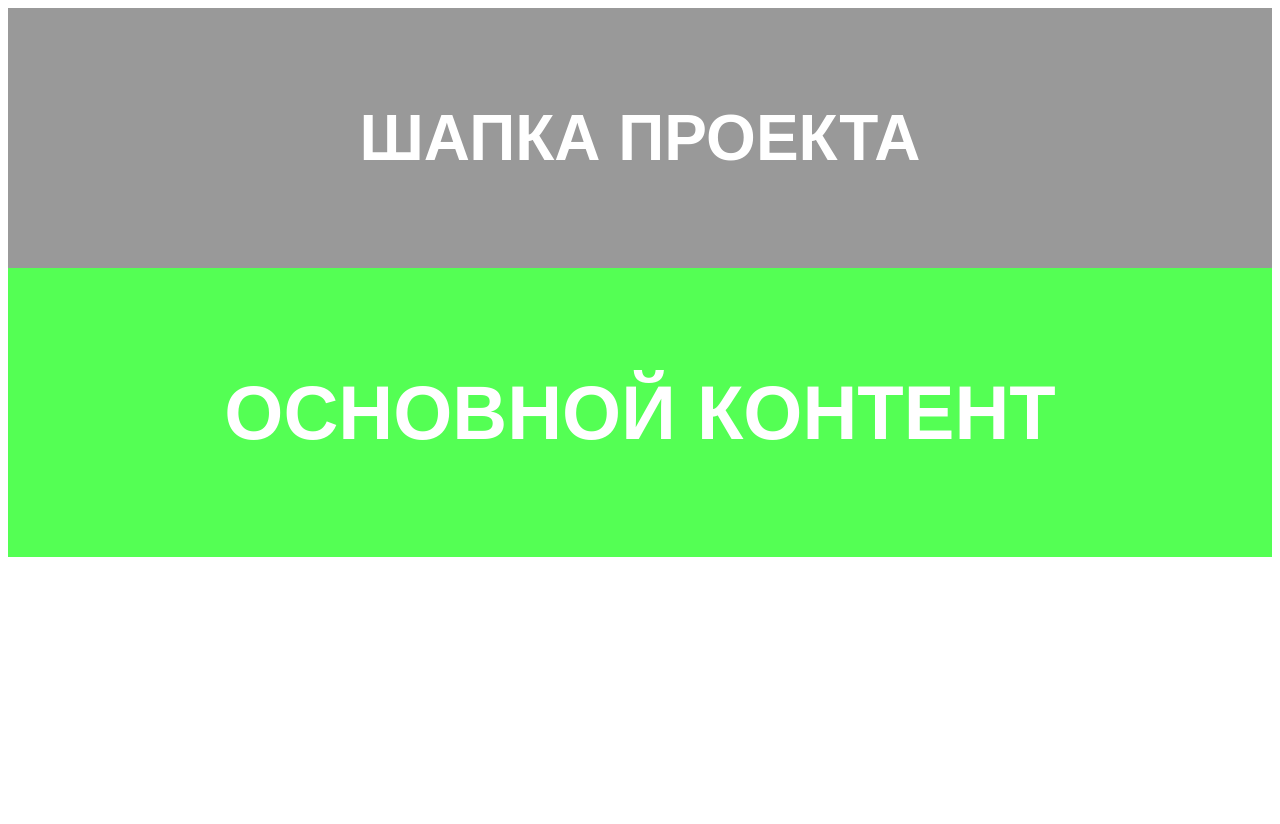
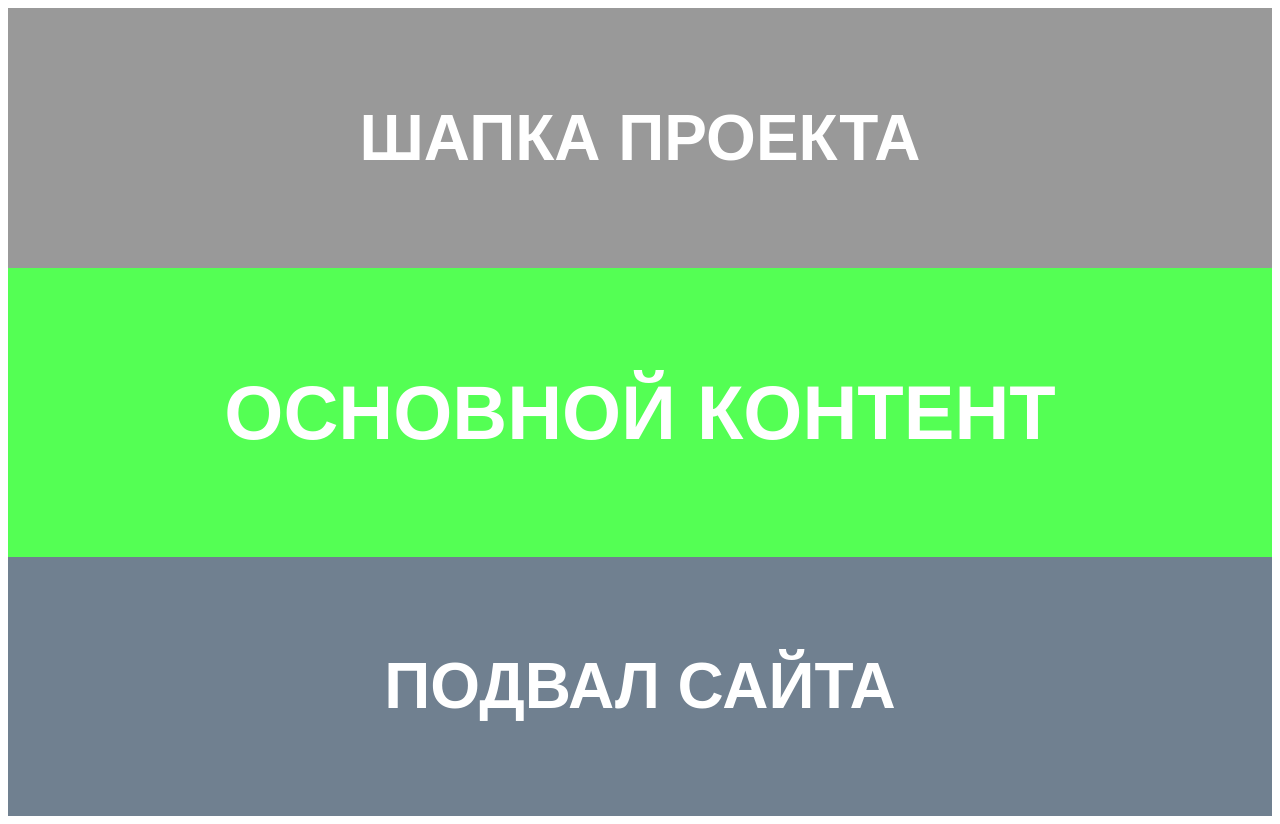
Before and after one commit to Dimlikan/remote-test, a plain HTML site: page index.html in a window 1280 px wide. Before the commit the page ends 800 px from the top, so only its background shows below. Drawn offline with Linux system fonts and the light colour scheme.

Commit message:
Footer ready

```diff
--- a/index.html
+++ b/index.html
@@ -17,5 +17,9 @@
       <h1>ОСНОВНОЙ КОНТЕНТ</h1>
    </main>
 
+   <footer class="footer">
+      <h1>ПОДВАЛ САЙТА</h1>
+   </footer>
+
 </body>
 </html>
--- a/main.css
+++ b/main.css
@@ -16,3 +16,12 @@
    text-align: center;
    color: #fff;
 }
+
+.footer {
+   background-color: Slategrey;
+   padding: 50px;
+   font-size: 32px;
+   font-family: Sans-Serif;
+   text-align: center;
+   color: #fff;
+}
```
